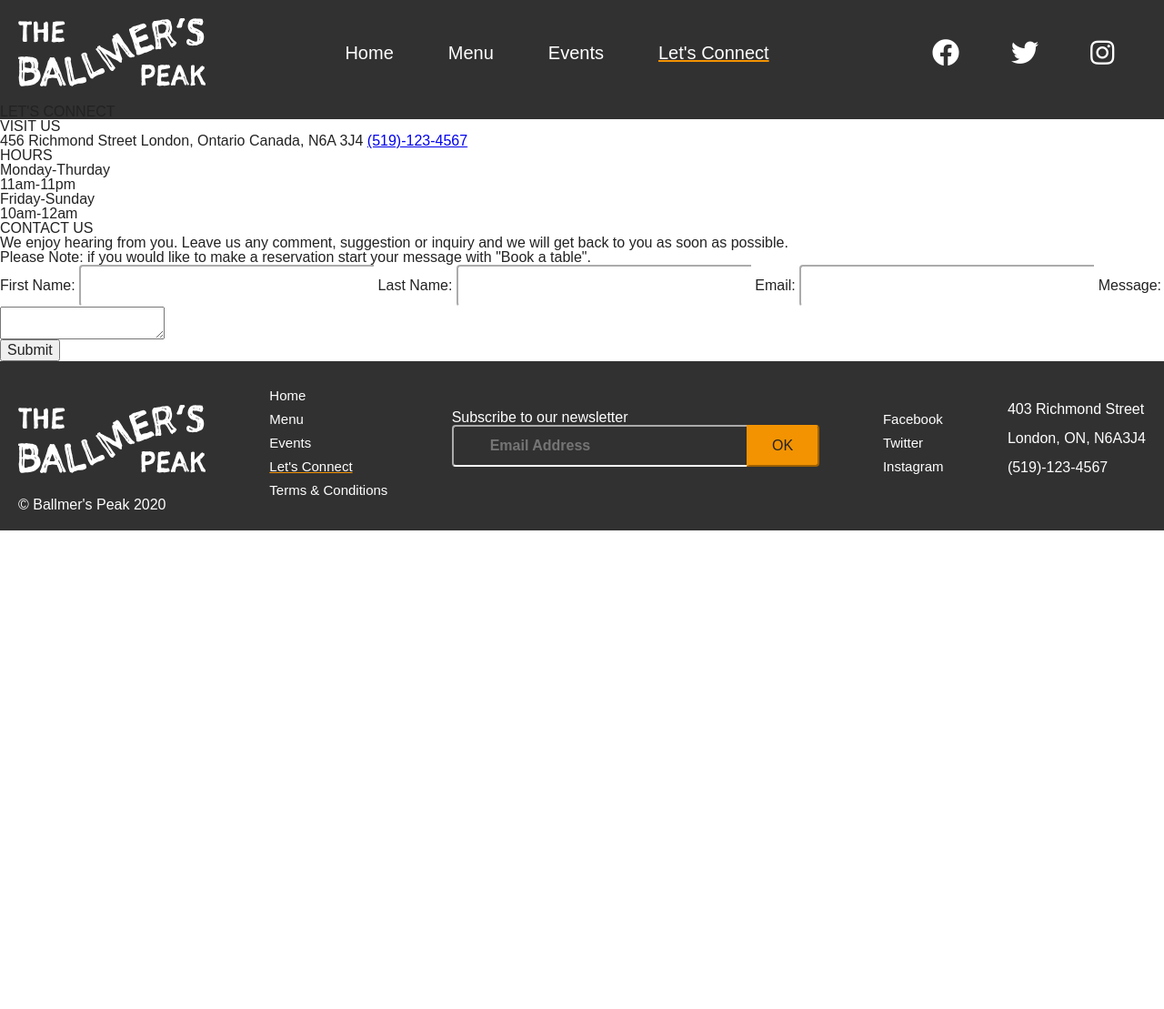
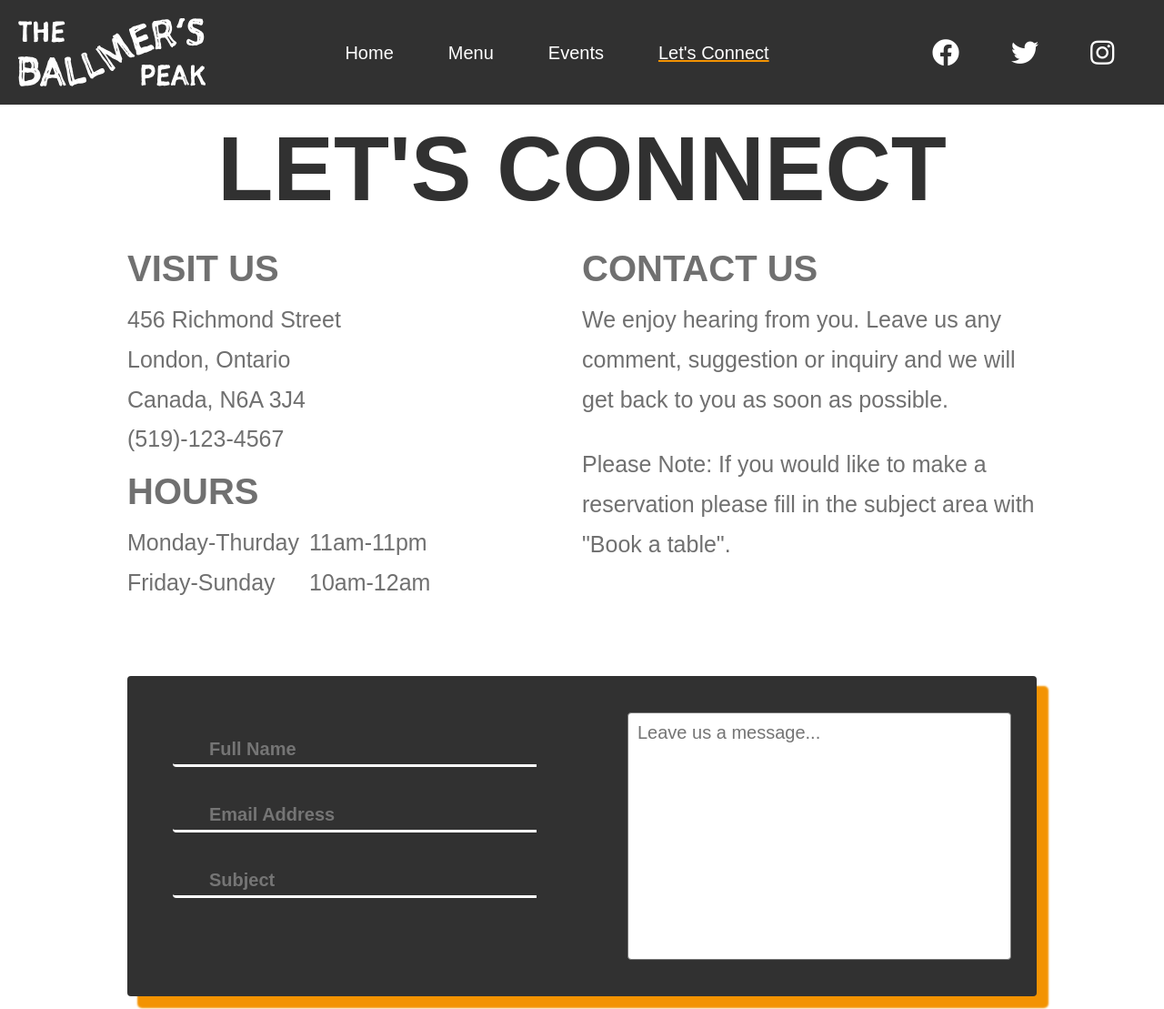
Before and after one commit to selenaelisewells/ballmers-peak, a plain HTML site: page connect.html in a window 1280 px wide. Shown: the top 1109 px of the page at 91% size. Before the commit the page ends 800 px from the top, so only its background shows below. Drawn offline with Linux system fonts and the light colour scheme; files whose address does not match are found by name.

Commit message:
add contact form

```diff
--- a/connect.html
+++ b/connect.html
@@ -11,7 +11,6 @@
 
 <body>
     <div id="siteContainer">
-        <h1 class="hidden">Let's Connect</h1>
         <header id="mainHeader">
             <div class="navBar">
                 <div id="logo">
@@ -33,27 +32,33 @@
                     <h3 class="hidden">Header Socials</h3>
                     <ul>
                         <li>
-                            <a href="https://www.facebook.com/" class="socialLink" target="_blank" rel="noopener"><i class="fab fa-facebook"></i></a>
+                            <a href="https://www.facebook.com/" class="socialLink" target="_blank" rel="noopener"><i
+                                    class="fab fa-facebook"></i></a>
                         </li>
                         <li>
-                            <a href="https://www.twitter.com/" class="socialLink" target="_blank" rel="noopener"><i class="fab fa-twitter"></i></a>
+                            <a href="https://www.twitter.com/" class="socialLink" target="_blank" rel="noopener"><i
+                                    class="fab fa-twitter"></i></a>
                         </li>
                         <li>
-                            <a href="https://www.instagram.com/" class="socialLink" target="_blank" rel="noopener"><i class="fab fa-instagram"></i></a>
+                            <a href="https://www.instagram.com/" class="socialLink" target="_blank" rel="noopener"><i
+                                    class="fab fa-instagram"></i></a>
                         </li>
                     </ul>
                 </div>
 
             </div>
             <!--end mainNav-->
-            <section id="letsConnect">
-                <h2>LET'S CONNECT</h2>
-            </section>
+
         </header>
         <!--end mainHeader-->
+
+        <h2 class="pageTitle">LET'S CONNECT</h2>
+        <section id="letsConnect">
+            <div class="connectContainer">
+
                 <section id="contactInfo">
                     <div id="visitUs">
-                <h2>VISIT US</h2>
+                        <h2 class="contactTitle">VISIT US</h2>
                         <address>
                         <span class="addressItem">456 Richmond Street</span>
                         <span class="addressItem">London, Ontario</span>
@@ -64,44 +69,43 @@
                     </address>
                     </div>
                     <div id="hours">
-                <h2>HOURS</h2>
-                <dl>
+                        <h2 class="contactTitle">HOURS</h2>
+                        <dl class="contactText">
                             <dt>Monday-Thurday</dt>
                             <dd>11am-11pm</dd>
                             <dt>Friday-Sunday</dt>
                             <dd>10am-12am</dd>
                         </dl>
                     </div>
+                </section>
                 <div id="contactUs">
-                <h2>CONTACT US</h2>
-                <p>
+                    <h2 class="contactTitle">CONTACT US</h2>
+                    <p class="contactText">
                         We enjoy hearing from you. Leave us any comment, suggestion or inquiry and we will get back to you as soon as possible.
+                    </p><br>
+                    <p class="contactText">
+                        Please Note: If you would like to make a reservation please fill in the subject area with "Book a table".
                     </p>
-                <p>
-                    Please Note: if you would like to make a reservation start your message with "Book a table".
-                </p>
+                </div>
             </div>
         </section>
 
         <section id="contactForm">
             <h2 class="hidden">Contact Form</h2>
             <form action="#" method="post">
-                <div class="contact-info">
-                    <label for="first-name">First Name:</label>
-                    <input type="text" name="first-name" id="first-name">
+                <div class="contactInfo">
+
+                    <input type="text" name="name" id="name" placeholder="Full Name">
+                    <input type="email" name="email" id="emailForm" placeholder="Email Address">
+                    <input type="text" name="subject" id="subject" placeholder="Subject">
 
 
-                    <label for="last-name">Last Name:</label>
-                    <input type="text" name="last-name" id="last-name">
-
-                    <label for="email">Email:</label>
-                    <input type="email" name="email" id="emailForm">
-
-                    <label for="comments">Message:</label>
-                    <textarea name="comments" id="comments"></textarea>
+                </div>
+                <div class="messageArea">
+                    <textarea name="comments" id="comments" placeholder="Leave us a message..."></textarea>
                 </div>
 
-                <button id="submit">Submit</button>
+                <!-- <button id="submit">Send</button> -->
             </form>
         </section>
 
--- a/css/main.css
+++ b/css/main.css
@@ -357,14 +357,145 @@
 
 .menuItemDescription,
 .menuItemPrice,
-.menuItemFact {
+.menuItemFact,
+.contactText,
+.addressItem a,
+.addressItem {
     font-size: 25px;
     color: #707070;
+    text-decoration: none;
 }
 
-#wine .menuItemFacts {
+.addressItem a:hover {
+    color: #F39302;
+}
+
+.ad #wine .menuItemFacts {
     line-height: 1.75;
     border: 2px solid #F39302;
+}
+
+
+/* contact form styles */
+
+#letsConnect {
+    margin: 40px 00;
+    display: flex;
+    box-sizing: border-box;
+    justify-content: center;
+    line-height: 1.75;
+}
+
+.connectContainer {
+    max-width: 1000px;
+    width: 100%;
+    display: flex;
+    justify-content: space-between;
+}
+
+#contactInfo,
+#contactUs {
+    display: flex;
+    flex-direction: column;
+    flex: 0 0 50%;
+}
+
+#visitUs address {
+    display: flex;
+    flex-direction: column;
+}
+
+.contactTitle {
+    font-size: 40px;
+    text-transform: uppercase;
+    font-weight: bold;
+    color: #707070;
+    font-family: Arial, Helvetica, sans-serif;
+}
+
+#contactForm {
+    display: flex;
+    flex-direction: column;
+    width: 100%;
+    justify-content: center;
+    align-items: center;
+}
+
+#contactForm form {
+    display: flex;
+    max-width: 1000px;
+    justify-content: center;
+    flex-wrap: wrap;
+    align-items: center;
+    width: 100%;
+    background-color: #313131;
+    border-radius: 4px;
+    justify-content: space-around;
+    margin: 40px 0;
+    padding: 40px 0;
+    box-shadow: 12px 12px 2px 1px rgba(243, 147, 2);
+}
+
+.contactInfo {
+    display: flex;
+    flex-direction: column;
+    justify-content: center;
+    flex-basis: 40%;
+}
+
+.messageArea {
+    display: flex;
+    flex-direction: column;
+    justify-content: center;
+    flex-basis: 40%;
+}
+
+.messageArea textarea {
+    font-size: 20px;
+    font-family: Arial, Helvetica, sans-serif;
+    border-radius: 4px;
+    padding: 10px;
+    color: #313131;
+}
+
+dl {
+    display: flex;
+    flex-wrap: wrap;
+    max-width: 400px;
+}
+
+dt,
+dd {
+    flex-basis: 50%;
+    margin: 0;
+    padding: 0;
+}
+
+#comments {
+    width: 100%;
+    height: 250px;
+    resize: none;
+}
+
+.contactInfo input {
+    border: none;
+    border-bottom: 3px solid #fff;
+    height: auto;
+    width: 100%;
+    background: transparent;
+    box-sizing: border-box;
+    padding-bottom: 5px;
+    color: #fff;
+    -webkit-transition: border-color 300ms;
+    transition: border-color 300ms;
+    margin-bottom: 40px;
+    font-size: 20px;
+}
+
+.contactInfo input:focus,
+.contactInfo input:focus-within {
+    border-color: #F39302;
+    outline: none;
 }
 
 
```
Also changed, not shown: index.html (+4 -2 lines), menu.html (+1 -1 lines). Lines whose indentation alone changed are shown as unchanged.
